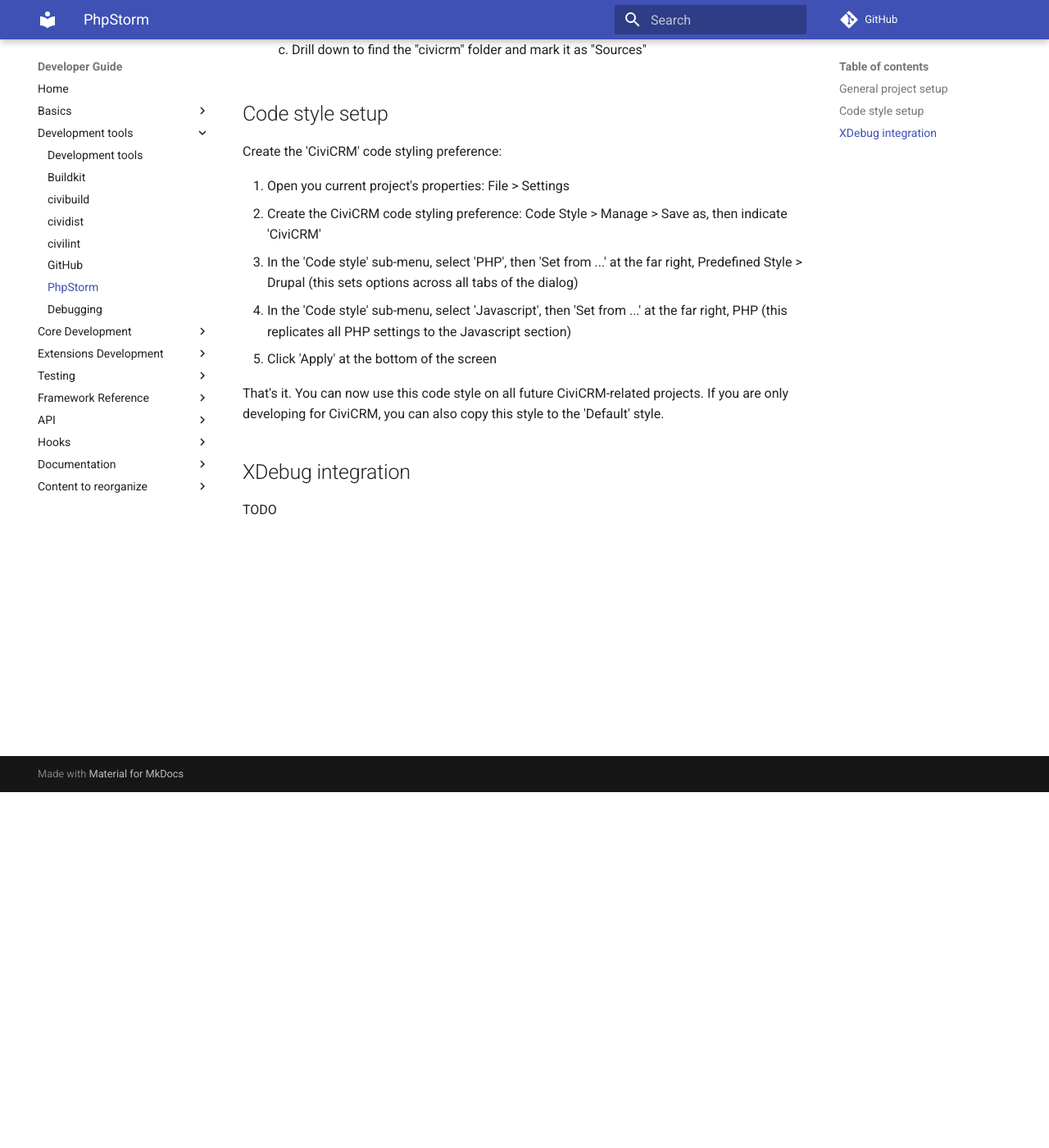
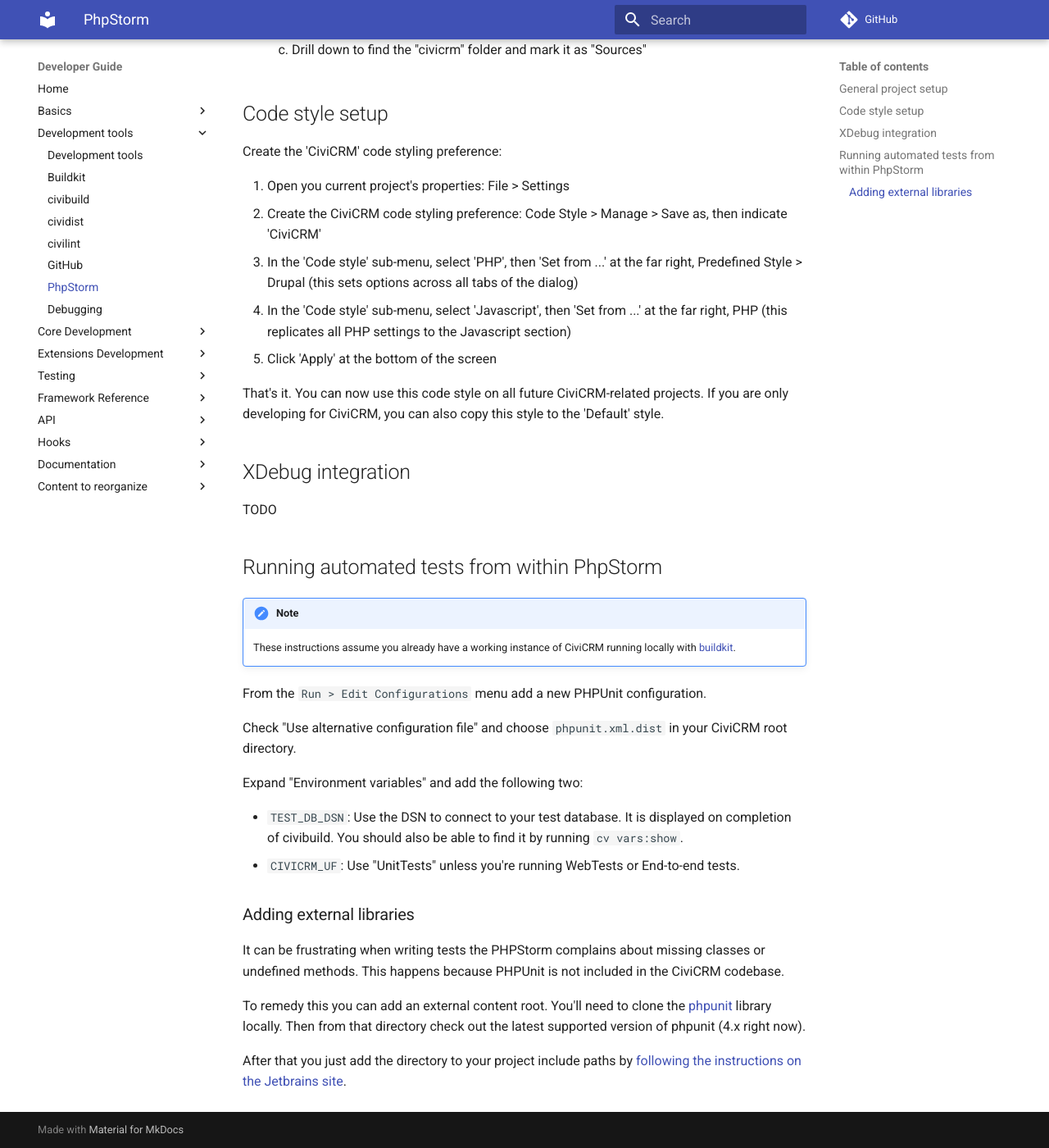
Before and after one commit to civicrm/civicrm-dev-docs, an MkDocs documentation site: the page built from docs/tools/phpstorm.md, in a window 1280 px wide and 1400 px high, scrolled down 434 px. Shown: the whole window at 82% size. Built offline with MkDocs 1.6.1 and Material for MkDocs 9.7.7, drawn with Linux system fonts in a browser that asks for light colours; comment, search, counter and statistics services are not loaded; old or Windows-style settings are respelled for this version of MkDocs.

Commit message:
Re-organize PhpStorm testing docs
Move them into the dedicated page on PhpStorm. Why? Tim has expressed
some concern about the potential difficulty (and slippery slope) of
starting to maintain IDE-specific docs. I like the PhpStorm page, but I
can see where he's coming from to a certain extent. As such, I think it
will be a good compromise if we can keep all the IDE-specific stuff as
consolidated as possible.

```diff
--- a/docs/tools/phpstorm.md
+++ b/docs/tools/phpstorm.md
@@ -26,3 +26,37 @@
 ## XDebug integration
 
 TODO
+
+## Running automated tests from within PhpStorm {:#testing}
+
+!!! note
+    These instructions assume you already have a working instance of CiviCRM running locally with [buildkit](/tools/buildkit).
+
+From the `Run > Edit Configurations` menu add a new PHPUnit configuration.
+
+Check "Use alternative configuration file" and choose `phpunit.xml.dist` in your
+CiviCRM root directory.
+
+Expand "Environment variables" and add the following two:
+
+- `TEST_DB_DSN`: Use the DSN to connect to your test database. It is displayed
+on completion of civibuild. You should also be able to find it by running
+`cv vars:show`.
+- `CIVICRM_UF`: Use "UnitTests" unless you're running WebTests or End-to-end
+tests.
+
+### Adding external libraries
+
+It can be frustrating when writing tests the PHPStorm complains about missing
+classes or undefined methods. This happens because PHPUnit is not included in
+the CiviCRM codebase.
+
+To remedy this you can add an external content root. You'll need to clone the
+[phpunit] library locally. Then from that directory check out the latest supported
+version of phpunit (4.x right now).
+
+After that you just add the directory to your project include paths by
+[following the instructions on the Jetbrains site][phpstorm-include-paths].
+
+[phpstorm-include-paths]: https://www.jetbrains.com/help/phpstorm/configuring-include-paths.html
+[phpunit]: https://github.com/sebastianbergmann/phpunit
--- a/mkdocs.yml
+++ b/mkdocs.yml
@@ -45,7 +45,6 @@
   - Advanced patterns: extensions/advanced.md
 - Testing:
   - Testing Setup: testing/setup.md
-  - PHPStorm: testing/phpstorm.md
   - "PHPUnit Tests": testing/phpunit-tests.md
   - "Javascript Tests": testing/javascript-tests.md
   - "Selinium Tests": testing/selinium-tests.md
```
Also changed, not shown: docs/testing/phpstorm.md (deleted, +0 -36 lines), docs/testing/setup.md (+3 -0 lines).
